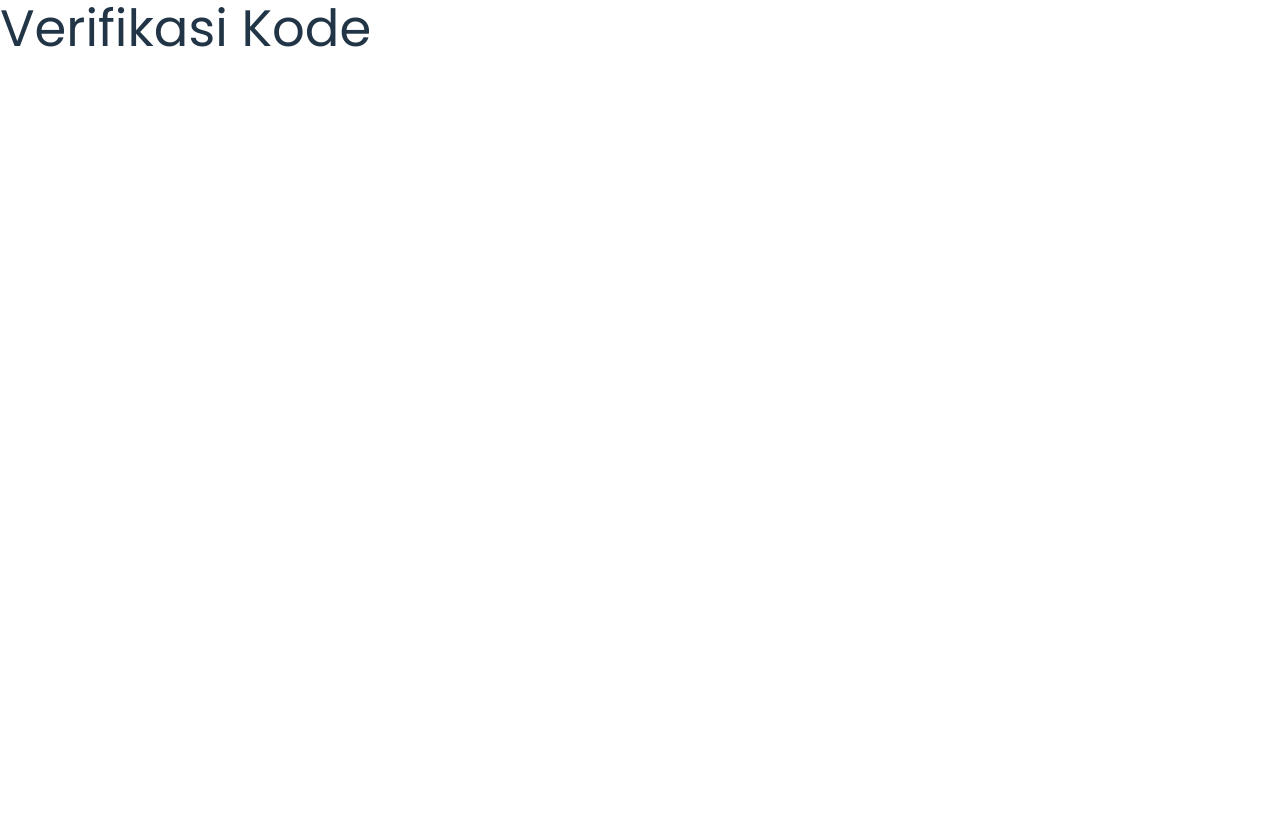
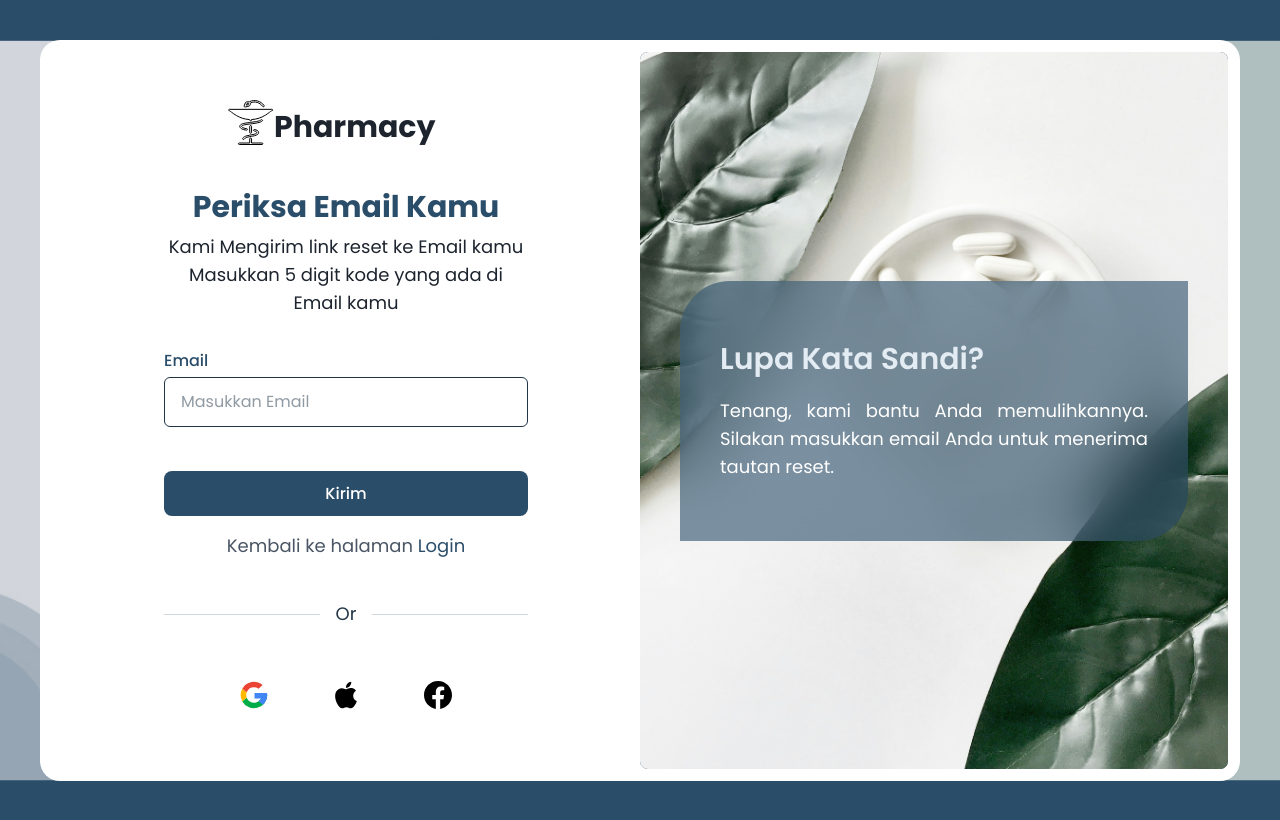
Before and after one commit to raihanjauhari/Pharmacy, a React (Vite) app: page /verifikasi-kode in a window 1280 px wide. Built offline with nearby package versions, Linux system fonts and the light colour scheme.

Commit message:
menambahkan halaman verifikasi kode

```diff
--- a/src/pages/VerifikasiKode.jsx
+++ b/src/pages/VerifikasiKode.jsx
@@ -1,11 +1,223 @@
-import React from "react";
+import React, { useState, useEffect, useRef } from "react"
+import Logo from "../assets/logo.svg"
+import Google from "../assets/google-logo.svg"
+import Facebook from "../assets/facebook-logo.svg"
+import Apple from "../assets/apple-logo.svg"
+import Banner from "../assets/banner.jpg"
+import Background from "../assets/Background.jpg"
+import { Link, useNavigate } from "react-router-dom"
 
 const VerifikasiKode = () => {
+  // State untuk menangani login sukses atau tidak
+  const [loginSuccess, setLoginSuccess] = useState(false)
+
+  // State untuk menyimpan data form (email dan password)
+  const [formData, setFormData] = useState({
+    email: "",
+    password: "",
+  })
+
+  // State untuk menyimpan error pada email dan password
+  const [emailError, setEmailError] = useState("")
+
+  // State untuk menyimpan error message global
+  const [passwordError, setPasswordError] = useState("")
+  const [errorMessage, setErrorMessage] = useState("") // Error message global
+
+  // Ref untuk form agar bisa memonitor klik di luar form
+  const formRef = useRef(null)
+
+  // Menangani perubahan input (email dan password)
+  const handleInputChanges = (e) => {
+    const { name, value } = e.target
+    // Reset error saat pengguna mulai mengetik
+    if (emailError) setEmailError("")
+    if (passwordError) setPasswordError("")
+
+    setFormData({
+      ...formData,
+      [name]: value,
+    })
+
+    // Walidasi Email
+    if (name === "email" && !/\S+@\S+\.\S+/.test(value)) {
+      setEmailError("Email tidak valid.")
+    }
+
+    // Validasi Password
+    if (name === "password") {
+      if (value.length < 6) {
+        setPasswordError("Password harus memiliki minimal 6 karakter.")
+      } else if (!/\d/.test(value)) {
+        setPasswordError("Password harus mengandung angka.")
+      } else if (!/[A-Z]/.test(value)) {
+        setPasswordError("Password harus mengandung huruf kapital.")
+      }
+    }
+  }
+
+  // Menangani Form Submit
+  const handleSubmit = (e) => {
+    e.preventDefault()
+    if (formData.password !== "Admin123") {
+      setPasswordError("Password salah. Silakan coba lagi.")
+      setLoginSuccess(false)
+      return
+    }
+
+    setLoginSuccess(true)
+    setErrorMessage("") // Reset error message
+  }
+
+  // Menangani klik di luar form untuk menghapus error message
+  useEffect(() => {
+    const handleClickOutside = (event) => {
+      if (formRef.current && !formRef.current.contains(event.target)) {
+        setErrorMessage("") // Hapus error saat klik di luar form
+      }
+    }
+
+    document.addEventListener("mousedown", handleClickOutside)
+    return () => {
+      document.removeEventListener("mousedown", handleClickOutside)
+    }
+  }, [])
+
+  const navigate = useNavigate()
+
   return (
-    <div>
-      <h1>Verifikasi Kode</h1>
+    <div
+      className="grid place-content-center min-h-screen px-4 py-5 md:px-8 md:py-10 bg-cover bg-center bg-no-repeat"
+      style={{ backgroundImage: `url(${Background})` }}
+    >
+      <div className="container bg-white rounded-[20px] max-w-[1200px] w-full max-h-[1000px] md:grid md:grid-cols-2">
+        {/* Form */}
+        <form
+          ref={formRef}
+          onSubmit={handleSubmit}
+          className="max-w-[460px] w-full mx-auto grid gap-4 place-content-center p-6 md:p-12"
+        >
+          {/* Menampilkan pesan jika login sukses */}
+          {loginSuccess && (
+            <p className="text-green-700 bg-green-100 mb-4 p-3 text-center">
+              Logged in successfully!
+            </p>
+          )}
+
+          {/* Menampilkan pesan error global */}
+          {errorMessage && (
+            <p className="text-red-700 bg-red-100 mb-4 p-3 text-center">
+              {errorMessage}
+            </p>
+          )}
+
+          {/* Logo */}
+          <div className="flex items-end gap-[0px] mb-7">
+            <img src={Logo} alt="logo" className="ml-16" />
+            <h2 className="font-bold text-3xl text-[#1D242E]">Pharmacy</h2>
+          </div>
+
+          {/* Header Form - Judul dan deskripsi form */}
+          <h2 className="text-3xl font-bold text-[#2A4D69] text-center">
+            Periksa Email Kamu
+          </h2>
+          <p className="text-[#1D242E] pb-4 pt-1 -mt-3 text-center">
+            Kami Mengirim link reset ke Email kamu Masukkan 5 digit kode yang
+            ada di Email kamu
+          </p>
+
+          {/* Email Input */}
+          <div className="mb-[28px]">
+            <label className="mb-1 block font-medium text-[#2A4D69]">
+              Email
+            </label>
+            <input
+              type="email"
+              name="email"
+              placeholder="Masukkan Email"
+              value={formData.email}
+              onChange={handleInputChanges}
+              required
+              className="border px-4 py-3 rounded-md focus:ring-2 focus:ring-[#2A4D69]"
+            />
+            {emailError && <p className="text-red-500">{emailError}</p>}
+          </div>
+
+          {/* Tombol Submit */}
+          <button
+            onClick={() => navigate("/verifikasi-kode")}
+            type="submit"
+            className="bg-[#2A4D69] text-white py-3 rounded-xl font-medium transition-colors hover:bg-[#2A4D69]/90 duration-200"
+          >
+            Kirim
+          </button>
+
+          {/* Link untuk lupa password */}
+          <p className="text-center text-gray-600">
+            Kembali ke halaman{" "}
+            <Link to={"/"} className="text-[#2A4D69] hover:underline">
+              Login
+            </Link>
+          </p>
+
+          {/* Pembatas (Divider) */}
+          <div className="flex items-center gap-4 mt-6">
+            <span className="w-full bg-gray-300 h-[1px]"></span>
+            <p>Or</p>
+            <span className="w-full bg-gray-300 h-[1px]"></span>
+          </div>
+
+          {/* Tombol login dengan akun sosial */}
+          <div className="flex justify-center items-center gap-5 mt-6">
+            <button type="button">
+              <img
+                src={Google}
+                alt="Sign in with Google"
+                width={32}
+                height={32}
+              />
+            </button>
+            <button type="button">
+              <img
+                src={Apple}
+                alt="Sign in with Apple"
+                width={32}
+                height={32}
+              />
+            </button>
+            <button type="button">
+              <img
+                src={Facebook}
+                alt="Sign in with Facebook"
+                width={32}
+                height={32}
+              />
+            </button>
+          </div>
+        </form>
+
+        {/* Banner Gambar di sebelah kanan (untuk tampilan layar lebih besar) */}
+        <div className="hidden md:block relative bg-[#2A4D69] rounded-lg">
+          <img
+            src={Banner}
+            alt="form banner"
+            width={720}
+            height={720}
+            className="h-full object-cover rounded-lg"
+          />
+          <div className="absolute top-1/2 left-0 mx-10 bg-[rgba(42,77,105,0.6)] backdrop-blur-[30px] px-10 py-[60px] text-white -translate-y-1/2 rounded-tl-[50px] rounded-br-[50px]">
+            <h2 className="mb-5 text-3xl font-semibold text-[#E3EBF3]">
+              Lupa Kata Sandi?
+            </h2>
+            <p className="font-[#E3EBF3] text-justify">
+              Tenang, kami bantu Anda memulihkannya. Silakan masukkan email Anda
+              untuk menerima tautan reset.
+            </p>
+          </div>
+        </div>
+      </div>
     </div>
-  );
-};
+  )
+}
 
-export default VerifikasiKode;
+export default VerifikasiKode
```
Also changed, not shown: src/components/Form.jsx (+41 -41 lines), src/pages/LupaPassword.jsx (+40 -40 lines).
